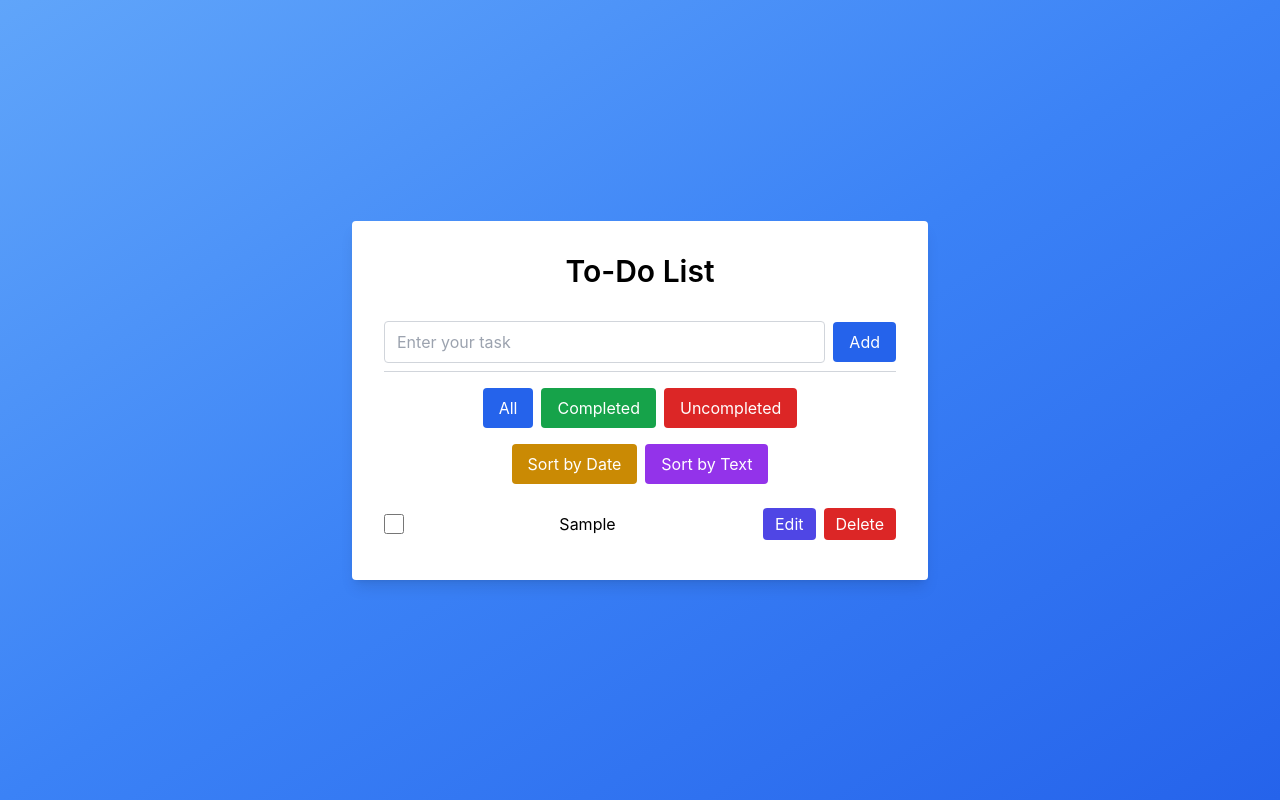
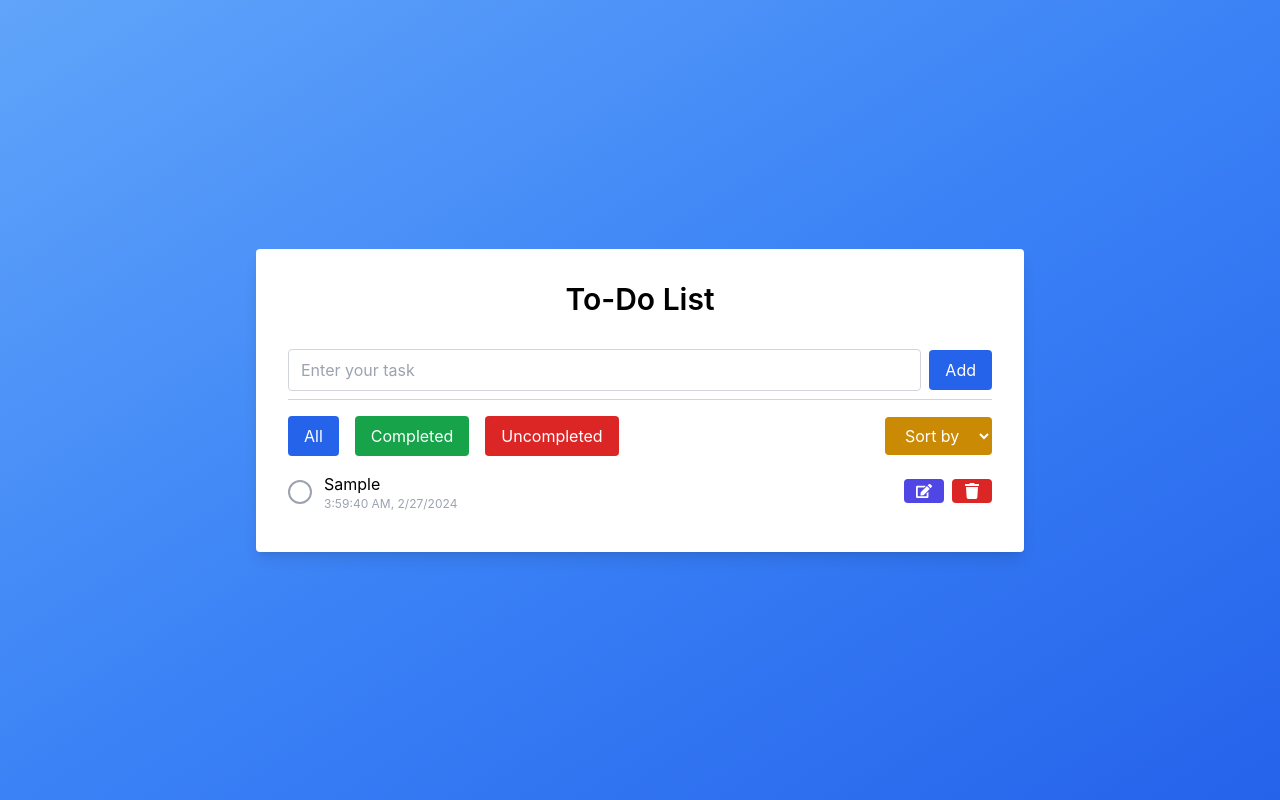
Before and after one commit to saidmazaya/Web-GDSC, a React (Create React App) app: page / in a window 1280 px wide. Both pictures are taken after typing "Sample" into the empty fields and a click on the button "Add". Built offline with nearby package versions, Linux system fonts and the light colour scheme.

Commit message:
Add react-icons library and update TodoApp component

```diff
--- a/package.json
+++ b/package.json
@@ -8,6 +8,7 @@
     "@testing-library/user-event": "^13.5.0",
     "react": "^18.2.0",
     "react-dom": "^18.2.0",
+    "react-icons": "^5.0.1",
     "react-scripts": "5.0.1",
     "web-vitals": "^2.1.4"
   },
--- a/src/TodoApp.jsx
+++ b/src/TodoApp.jsx
@@ -1,4 +1,5 @@
 import React, { useState, useEffect } from "react";
+import { FaEdit, FaTrash } from "react-icons/fa";
 
 function TodoApp() {
 	function getInitialActivities() {
@@ -106,62 +107,74 @@ function TodoApp() {
 			  });
 
 	return (
-		<div className="bg-gradient-to-br from-blue-400 via-blue-500 to-blue-600 min-h-screen flex items-center justify-center">
-			<div className="bg-white w-full max-w-xl rounded shadow-lg p-8">
+		<div className="bg-gradient-to-br from-blue-400 via-blue-500 to-blue-600 min-h-screen flex justify-center items-center">
+			<div className="bg-white w-full max-w-3xl rounded shadow-lg p-8">
 				<h1 className="text-3xl font-semibold text-center mb-6">To-Do List</h1>
-				<div className="flex items-center border-b border-gray-300 py-2">
+				<div className="flex items-center border-b border-gray-300 py-2 mb-4">
 					<input type="text" value={inputValue} onChange={handleInputChange} onKeyPress={handleKeyPress} className="flex-1 px-3 py-2 mr-2 rounded border border-gray-300 focus:outline-none" placeholder="Enter your task" />
 					<button onClick={addTodo} className="px-4 py-2 bg-blue-600 text-white rounded hover:bg-blue-700 focus:outline-none">
 						Add
 					</button>
 				</div>
-				<div className="flex justify-center mt-4">
-					<button onClick={() => handleFilter("all")} className="mr-2 px-4 py-2 bg-blue-600 text-white rounded hover:bg-blue-700 focus:outline-none">
+				<div className="flex justify-between items-center mb-4">
+					<div className="flex space-x-4">
+						<button onClick={() => handleFilter("all")} className="px-4 py-2 bg-blue-600 text-white rounded hover:bg-blue-700 focus:outline-none">
 							All
 						</button>
-					<button onClick={() => handleFilter("completed")} className="mr-2 px-4 py-2 bg-green-600 text-white rounded hover:bg-green-700 focus:outline-none">
+						<button onClick={() => handleFilter("completed")} className="px-4 py-2 bg-green-600 text-white rounded hover:bg-green-700 focus:outline-none">
 							Completed
 						</button>
 						<button onClick={() => handleFilter("uncompleted")} className="px-4 py-2 bg-red-600 text-white rounded hover:bg-red-700 focus:outline-none">
 							Uncompleted
 						</button>
 					</div>
-				<div className="flex justify-center mt-4">
-					<button onClick={() => handleSortBy("createdAt")} className="mr-2 px-4 py-2 bg-yellow-600 text-white rounded hover:bg-yellow-700 focus:outline-none">
-						Sort by Date
-					</button>
-					<button onClick={() => handleSortBy("text")} className="px-4 py-2 bg-purple-600 text-white rounded hover:bg-purple-700 focus:outline-none">
-						Sort by Text
-					</button>
+					<div>
+						<select onChange={(e) => handleSortBy(e.target.value)} className="px-4 py-2 bg-yellow-600 text-white rounded hover:bg-yellow-700 focus:outline-none">
+							<option value="">Sort by</option>
+							<option value="createdAt">Date</option>
+							<option value="text">Text</option>
+						</select>
 					</div>
-				<ul className="mt-6">
+				</div>
+				<div className="overflow-y-auto max-h-60vh">
+					<ul>
 						{filteredTodos.map((todo) => (
 							<li key={todo.id} className="flex items-center justify-between mb-2">
-							<input
-								type="checkbox"
-								checked={todo.completed} // Tentukan apakah tugas sudah selesai atau belum
-								onChange={() => toggleTodo(todo.id)} // Ubah status selesai saat checkbox diubah
-								className="mr-2 form-checkbox h-5 w-5 text-blue-600 transition duration-150 ease-in-out transform hover:scale-110 focus:ring-2 focus:ring-blue-500 focus:ring-opacity-50"
-							/>
+								<div className="flex items-center">
+									<div onClick={() => toggleTodo(todo.id)} className={`rounded-full h-6 w-6 flex items-center justify-center border-2 cursor-pointer ${todo.completed ? "bg-blue-600 border-blue-600" : "border-gray-400"}`}>
+										{todo.completed && (
+											<svg xmlns="http://www.w3.org/2000/svg" className="h-4 w-4 text-white" fill="none" viewBox="0 0 24 24" stroke="currentColor">
+												<path strokeLinecap="round" strokeLinejoin="round" strokeWidth={2} d="M5 13l4 4L19 7" />
+											</svg>
+										)}
+									</div>
+									{/* Render input teks saat mode edit aktif */}
 									{editId === todo.id ? (
 										<input
 											type="text"
-									value={editId === todo.id ? editInputValue : ""}
+											value={editInputValue}
 											onChange={(event) => setEditInputValue(event.target.value)}
-									onKeyPress={handleKeyPress}
-									className="flex-1 px-3 py-2 mr-2 rounded border border-gray-300 focus:outline-none"
+											onKeyPress={(event) => handleKeyPress(event)}
+											className="flex-1 px-3 ml-3 py-2 mr-2 rounded border border-gray-300 focus:outline-none"
 										/>
 									) : (
-								<span className={todo.completed ? "line-through" : ""}>{todo.text}</span>
+										<span className={`ml-3 flex-1 ${todo.completed ? "text-gray-500" : ""}`}>
+											<div className={todo.completed ? "line-through" : ""}>{todo.text}</div> {/* Teks todo */}
+											<div className="text-xs text-gray-400">
+												{new Date(todo.createdAt).toLocaleTimeString()}, {new Date(todo.createdAt).toLocaleDateString()}
+											</div>
+										</span>
 									)}
+								</div>
 								<div>
+									{/* Periksa apakah mode edit aktif sebelum merender tombol edit */}
 									{editId !== todo.id && (
 										<button onClick={() => handleEdit(todo.id)} className="mr-2 px-3 py-1 bg-indigo-600 text-white rounded hover:bg-indigo-700 focus:outline-none">
-										Edit
+											<FaEdit />
 										</button>
 									)}
 									<button onClick={() => deleteTodo(todo.id)} className="px-3 py-1 bg-red-600 text-white rounded hover:bg-red-700 focus:outline-none">
-									Delete
+										<FaTrash />
 									</button>
 								</div>
 							</li>
@@ -169,6 +182,7 @@ function TodoApp() {
 					</ul>
 				</div>
 			</div>
+		</div>
 	);
 }
 
```
Also changed, not shown: 1 other file (tests, documents, lock files or other folders). Lines whose indentation alone changed are shown as unchanged.
